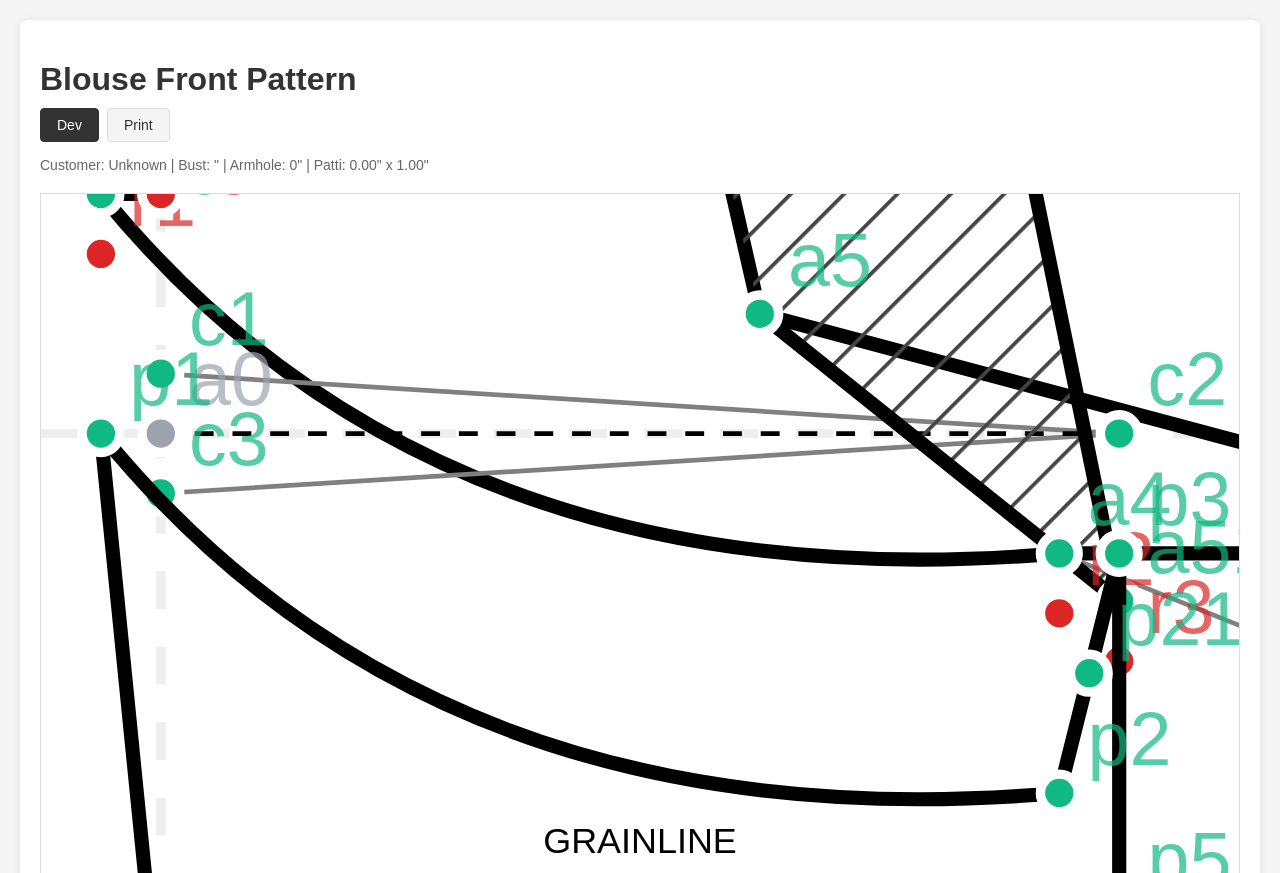
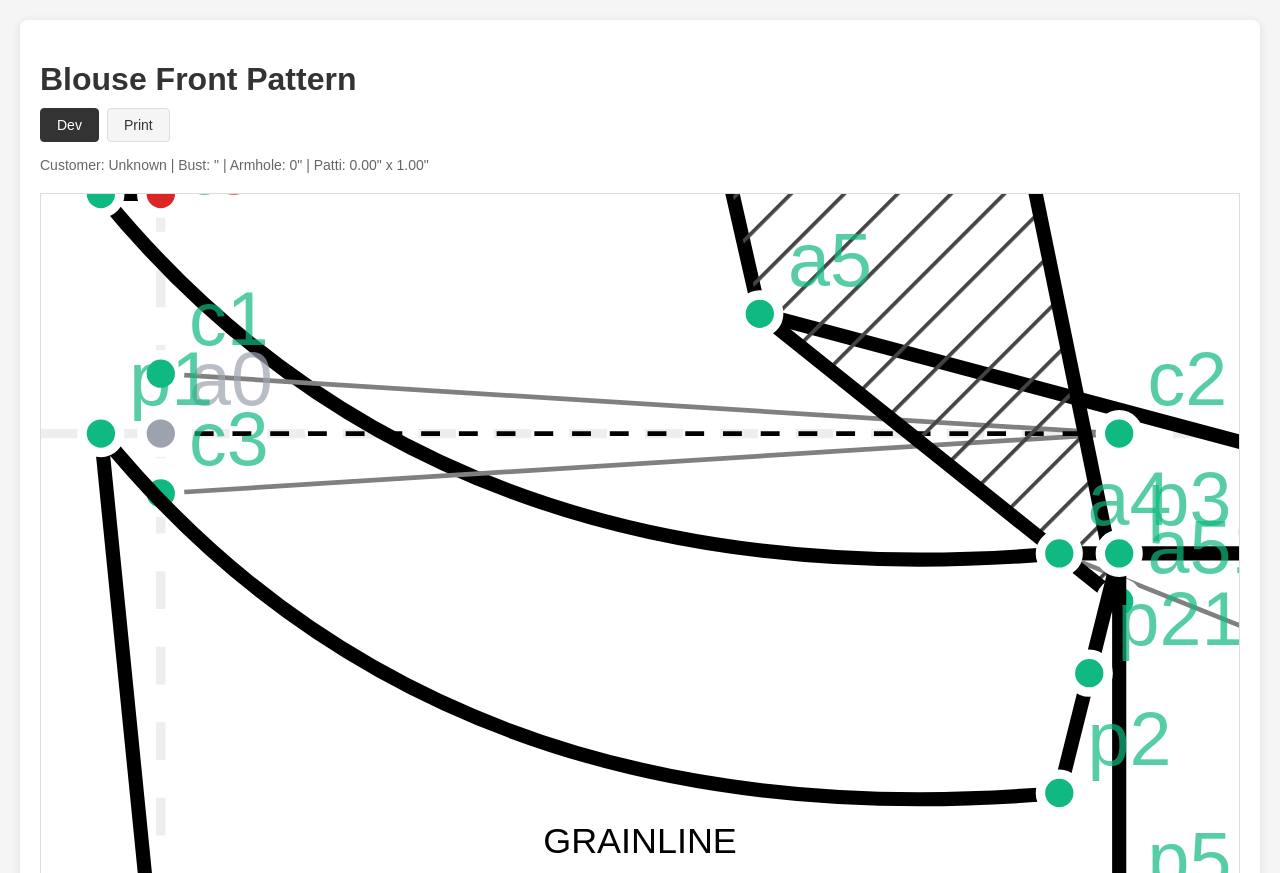
Before and after one commit to VenkataOruganti/CM-2025, a PHP site: page /CM-2025/patterns/sariBlouses/sariBlouse3TFront.php in a window 1280 px wide. Shown: the top 873 px of the page. Run offline with PHP 8.4, Linux system fonts and the light colour scheme; a user stored in the database is signed in.

Commit message:
changes
changes

```diff
--- a/includes/deepNeck.php
+++ b/includes/deepNeck.php
@@ -98,6 +98,17 @@ function getShoulderWidth($bust, $fshoulder, $bnDepth) {
  */
 function getArmHoleHeight($bust) {
     return ($bust / 4) - 1.5;
+}
+
+/**
+ * Calculate shoulder line Y offset
+ * If back neck depth > 8", add 0.10" drop to shoulder line
+ *
+ * @param float $bnDepth Back neck depth in inches
+ * @return float Y offset in inches (0 or 0.10)
+ */
+function getShoulderLineYOffset($bnDepth) {
+    return ($bnDepth > 8) ? 0.10 : 0;
 }
 
 /**
--- a/patterns/sariBlouses/sariBlouse3TFront.php
+++ b/patterns/sariBlouses/sariBlouse3TFront.php
@@ -96,11 +96,13 @@ $frontNodes['a1'] = [
 ];
 
 // Node 3: Front Length point (bottom left corner - vertical down from a1)
+// a3.y is relative to a11.y (includes shoulder offset when bnDepth > 8)
+$front_a3_y = $originY + (getShoulderLineYOffset($bnDepth) * $scale) + (($flength - 1.0) * $scale);
 $frontNodes['a3'] = [
     'x' => $originX - (0.25 * $scale),
-    'y' => $originY + (($flength - 1.0) * $scale),
+    'y' => $front_a3_y,
     'label' => 'Front Length',
-    'code' => '$a3 = originX - 0.25", a0.y + flength(' . number_format($flength, 2) . '")'
+    'code' => '$a3 = originX - 0.25", a11.y + flength - 1.0"'
 ];
 
 // Node 4 & 41: Minimum 2.5" tuck width at bottom
@@ -110,14 +112,14 @@ $tuckDeficit = $tuckWidth - $bottomTuckWidth;  // extra width added (0 if no adj
 
 $frontNodes['a4'] = [
     'x' => $shoulderMid_x - (($tuckWidth / 2) * $scale),
-    'y' => $originY + (($flength + 0.5) * $scale),
+    'y' => $originY + (getShoulderLineYOffset($bnDepth) * $scale) + (($flength + 0.5) * $scale),
     'label' => 'a4',
     'code' => '$a4 = sMid.x - ' . number_format($tuckWidth / 2, 2) . '", a0.y + flength(' . number_format($flength, 2) . '") + 0.5" [tuck=' . number_format($tuckWidth, 2) . '"]'
 ];
 
 $frontNodes['a41'] = [
     'x' => $shoulderMid_x + (($tuckWidth / 2) * $scale),
-    'y' => $originY + (($flength + 0.5) * $scale),
+    'y' => $originY + (getShoulderLineYOffset($bnDepth) * $scale) + (($flength + 0.5) * $scale),
     'label' => 'a41',
     'code' => '$a41 = sMid.x + ' . number_format($tuckWidth / 2, 2) . '", a4.y [tuck=' . number_format($tuckWidth, 2) . '"]'
 ];
@@ -182,11 +184,13 @@ $frontNodes['a10'] = [
 ];
 
 // Node 11: Shoulder Line (top, end of shoulder near neck)
+// If back neck depth > 8", add 0.10" drop (matches z9.y in back pattern)
+$front_a11_y = $originY + (getShoulderLineYOffset($bnDepth) * $scale);
 $frontNodes['a11'] = [
     'x' => $pointA_x - ($shoulder * $scale),
-    'y' => $originY,
+    'y' => $front_a11_y,
     'label' => 'Shoulder Line',
-    'code' => '$a11 = a10.x - shoulder(' . number_format($shoulder, 2) . '"), a0.y'
+    'code' => '$a11 = a10.x - shoulder(' . number_format($shoulder, 2) . '"), originY + 0.10" if bnDepth > 8"'
 ];
 
 // Node 111: Midpoint between a11 and a1 (for neck curve) - y centered
@@ -307,42 +311,6 @@ $frontNodes['e3'] = [
 // Uniform 0.5" offset from pattern, following the a-nodes
 // =============================================================================
 $seamOffset = 0.5;  // 0.5" uniform offset
-
-// r1: aligned with a3.x, 0.25" below a3 (bottom-left corner)
-$frontNodes['r1'] = [
-    'x' => frontNode('a3','x'),
-    'y' => frontNode('a3','y') + (0.25 * $scale),
-    'label' => 'r1',
-    'color' => 'red',
-    'code' => '$r1 = a3.x, a3.y + 0.25"'
-];
-
-// r2: 0.5" below a4 (waist curve peak)
-$frontNodes['r2'] = [
-    'x' => frontNode('a4','x'),
-    'y' => frontNode('a4','y') + (0.25 * $scale),
-    'label' => 'r2',
-    'color' => 'red',
-    'code' => '$r2 = a4 + 0.25" down'
-];
-
-// r21: Between r2 and r3, at a41.x, r2.y
-$frontNodes['r21'] = [
-    'x' => frontNode('a41','x'),
-    'y' => frontNode('r2','y'),
-    'label' => 'r21',
-    'color' => 'red',
-    'code' => '$r21 = a41.x, r2.y'
-];
-
-// r3: a51.x + 0.25" (1.75" right of a5.x), 0.25" down from a51 (waist right)
-$frontNodes['r3'] = [
-    'x' => frontNode('a51','x'),
-    'y' => frontNode('a51','y') + (0.25 * $scale),
-    'label' => 'r3',
-    'color' => 'red',
-    'code' => '$r3 = a51.x, a51.y + 0.25"'
-];
 
 // r5: a71.x + 0.25" (1.75" right of a7.x), 0.25" up from a71 (intersection)
 $frontNodes['r5'] = [
--- a/patterns/sariBlouses/sariBlouse4TFront.php
+++ b/patterns/sariBlouses/sariBlouse4TFront.php
@@ -178,11 +178,13 @@ $frontNodes['a10'] = [
 ];
 
 // Node 11: Shoulder Line (top, end of shoulder near neck)
+// If back neck depth > 8", add 0.10" drop (matches z9.y in back pattern)
+$front_a11_y = $originY + (getShoulderLineYOffset($bnDepth) * $scale);
 $frontNodes['a11'] = [
     'x' => $pointA_x - ($shoulder * $scale),
-    'y' => $originY,
+    'y' => $front_a11_y,
     'label' => 'Shoulder Line',
-    'code' => '$a11 = a10.x - shoulder(' . number_format($shoulder, 2) . '"), a0.y'
+    'code' => '$a11 = a10.x - shoulder(' . number_format($shoulder, 2) . '"), originY + 0.10" if bnDepth > 8"'
 ];
 
 // Node 111: Midpoint between a11 and a1 (for neck curve) - y centered
--- a/patterns/sariBlouses/sariSleeve.php
+++ b/patterns/sariBlouses/sariSleeve.php
@@ -105,7 +105,7 @@ $perpendicular_s2_s1 = $angle_s2_s1 + (M_PI / 2);
 $angle_s1_s3 = atan2($rightShoulderY - $capY, $rightShoulderX - $capX);
 
 // S-CURVE parameters
-$sCurveDepth = 1.3 * $scale;
+$sCurveDepth = 1.6 * $scale;
 
 // Control points for s2→s1
 $ctrl1_s2s1_t = 0.35;
@@ -132,8 +132,8 @@ $ctrl1_s1s3_y = $ctrl1_s1s3_base_y - sin($perpendicular_s1_s3) * (1.0 * $scale);
 $ctrl2_s1s3_t = 0.75;
 $ctrl2_s1s3_base_x = $capX + ($rightShoulderX - $capX) * $ctrl2_s1s3_t;
 $ctrl2_s1s3_base_y = $capY + ($rightShoulderY - $capY) * $ctrl2_s1s3_t;
-$ctrl2_s1s3_x = $ctrl2_s1s3_base_x + cos($perpendicular_s1_s3) * (0.2 * $scale);
-$ctrl2_s1s3_y = $ctrl2_s1s3_base_y + sin($perpendicular_s1_s3) * (0.2 * $scale);
+$ctrl2_s1s3_x = $ctrl2_s1s3_base_x + cos($perpendicular_s1_s3) * (0.0 * $scale);
+$ctrl2_s1s3_y = $ctrl2_s1s3_base_y + sin($perpendicular_s1_s3) * (0.0 * $scale);
 
 // Calculate actual curved path lengths for reference
 $s2_s1_length = 0;
```
Also changed, not shown: patterns/sariBlouses/sariBlouseBack.php (+12 -8 lines).
